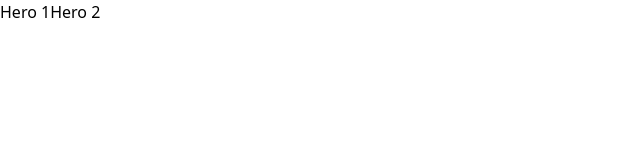
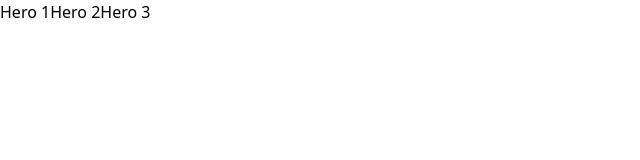
Before and after one commit to suryssss/Aoi, a Next.js app: page /ui/hero in a window 1280 px wide. Shown: the top 160 px of the page, without its empty margins (0-640 px from the left). Built offline with nearby package versions, Linux system fonts and the light colour scheme.

Commit message:
added hero3 button in hero page

```diff
--- a/src/app/ui/hero/page.tsx
+++ b/src/app/ui/hero/page.tsx
@@ -10,6 +10,7 @@ const page = (props: Props) => {
     <div>
       <Link href="/ui/hero/hero1"><button>Hero 1</button></Link>
       <Link href="/ui/hero/hero2"><button>Hero 2</button></Link>
+      <Link href="/ui/hero/hero3"><button>Hero 3</button></Link>
     </div>
   )
 }
```
